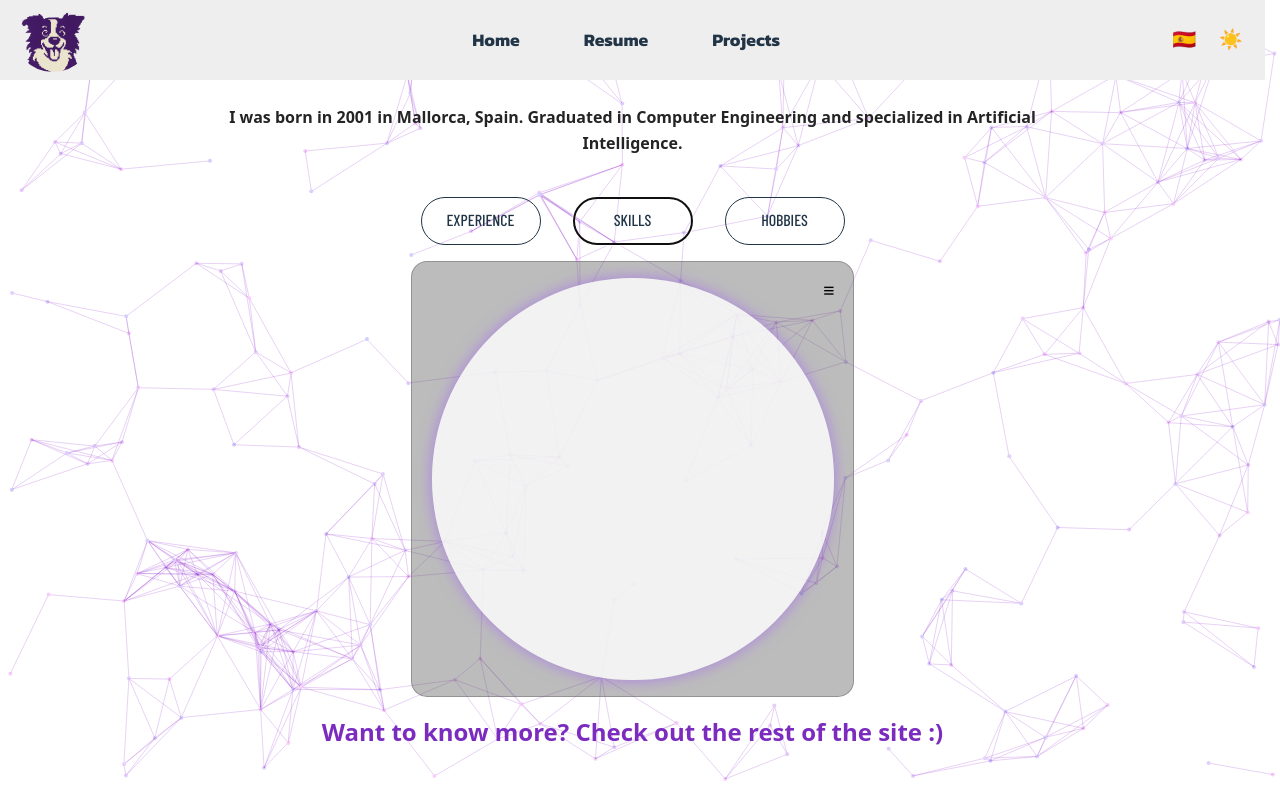
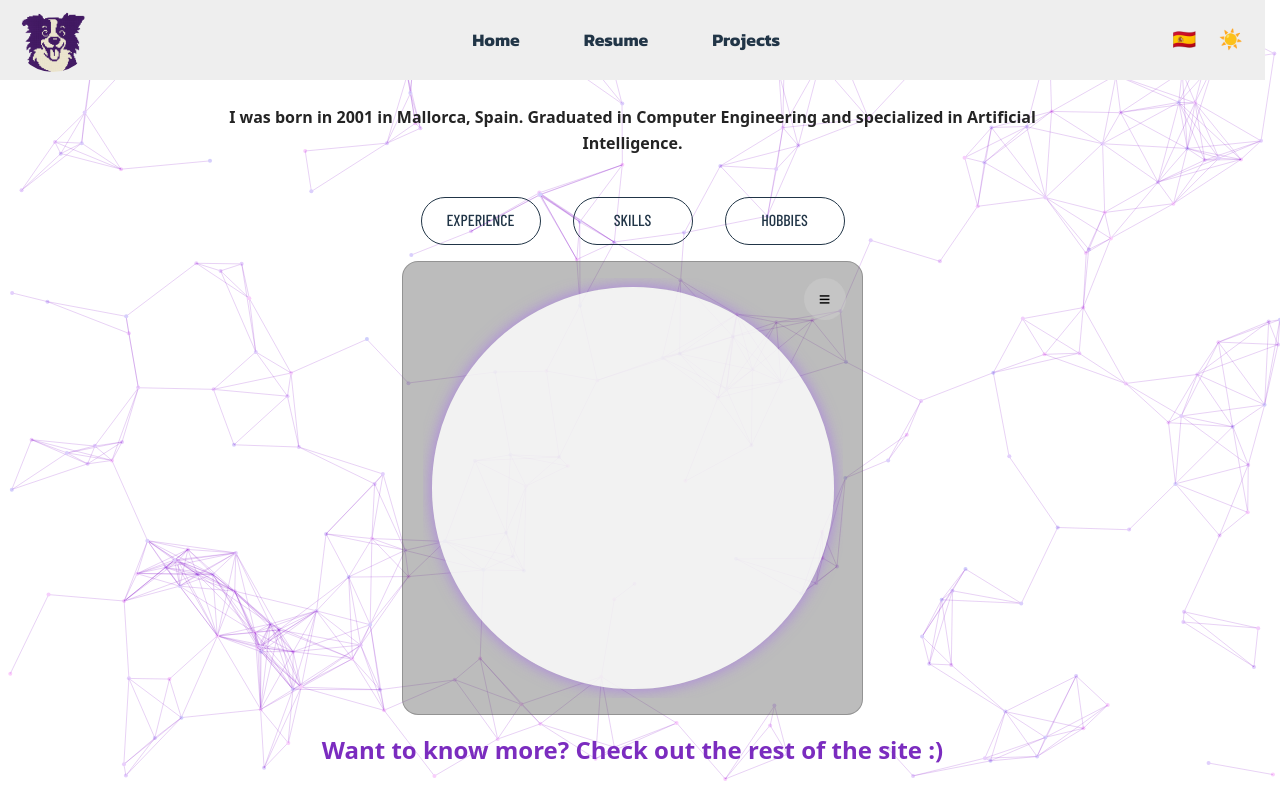
Before and after one commit to maribel95/portfolio, a React (Vite) app: page / in a window 1280 px wide. Both pictures are taken after a click on the button "SKILLS". Shown: the part 601-1401 px from the top of the page. Built offline with nearby package versions, Linux system fonts and the light colour scheme; a web font is replaced by a local one.

Commit message:
Button fixed.
Added some aesthetic details and now the button is completely functional.

```diff
--- a/src/components/Hero.tsx
+++ b/src/components/Hero.tsx
@@ -189,11 +189,12 @@ const Hero: React.FC = () => {
                       {/* pon aquí un icono SVG si lo prefieres */}
                     </button>
 
+                    <div className="skills-box">
                       {skillsMode === "sphere" ? (
                         <SkillsSphere visible />
                       ) : (
                         <ul className="skills-grid">
-                        {skillsList.map((tech) => (
+                          {skillsList.slice(0, 20).map((tech) => (
                             <li key={tech}>
                               <img src={`/logos/${tech}.png`} alt={tech} />
                               <span>{tech.toUpperCase()}</span>
@@ -201,6 +202,7 @@ const Hero: React.FC = () => {
                           ))}
                         </ul>
                       )}
+                    </div>
                   </>
                 )}
 
--- a/src/styles/Hero.scss
+++ b/src/styles/Hero.scss
@@ -13,6 +13,9 @@
   z-index: 1;
   position: relative;
   overflow: hidden;
+  display: flex;
+  justify-content: center;
+  align-items: center;
 
   .hero-flex {
     display: flex;
@@ -274,7 +277,8 @@
     width: 100%;
     max-height: 0;
     opacity: 0;
-    overflow: hidden;
+
+    overflow: visible;
     pointer-events: none;
     visibility: hidden; // 👈 esto es clave para ocultarlo completamente
     transform: translateY(-10px);
@@ -315,6 +319,16 @@
     }
   }
 
+  .skills-box {
+    position: relative;
+    width: var(--skills-box-size);
+    height: var(--skills-box-size);
+    display: flex;
+    justify-content: center;
+    align-items: center;
+    overflow: hidden; /* evita que la glow salga fuera */
+    position: relative; /* para que el grid herede el centrado */
+  }
   .skills-panel {
     @extend .panel-base;
     padding: 2rem;
@@ -327,26 +341,20 @@
     }
   }
   .skills-list-bg {
-    --gap: 2rem;
+    --gap-l: 1.2rem;
   }
 
   .skills-list-bg::before {
     content: "";
     position: absolute;
+    inset: var(--gap-l); /* mismo margen en los 4 lados */
+    border-radius: 12px;
+    background: var(--sphere-bg);
+    box-shadow: 0 0 8px 2px #a060ff;
+    opacity: 0.88;
+    z-index: -1;
+  }
 
-    /* deja un hueco uniforme alrededor */
-    top: var(--gap);
-    right: var(--gap);
-    bottom: var(--gap);
-    left: var(--gap);
-
-    background: var(--sphere-bg); /* fondo negro */
-    border-radius: 12px; /* esquinas redondeadas internas */
-    box-shadow: 0 0 8px 2px #a060ff; /* glow morado */
-    opacity: 0.85; /* ligera transparencia */
-    pointer-events: none; /* no intercepta clics */
-    z-index: -1; /* se queda detrás del grid */
-  }
   .hobbies-panel {
     @extend .experience-panel;
     &.visible {
@@ -355,73 +363,73 @@
   }
 
   /* el panel-base ya es position: relative; */
+  /* Botón esquina superior-derecha */
   .skills-toggle {
     position: absolute;
-    top: 0.4rem;
-    right: 0.4rem;
+    top: var(--gap-l); /* 1.2 rem */
+    right: var(--gap-l);
+    top: var(--gap-l, 1rem);
+    right: var(--gap-l, 1rem);
 
-    width: 2rem;
-    height: 2rem;
-    border: none;
+    width: 42px; /* área táctil recomendada ≥40×40 px  */
+    height: 42px;
+    border: 1px solid transparent;
+    display: flex;
+    align-items: center;
+    justify-content: center;
+
     border-radius: 50%;
-    font-size: 1.2rem; // si usas texto
-    backdrop-filter: blur(4px);
-    background: var(--layer-bg);
+
+    background: var(
+      --button-background
+    ); /* semitransp. válido en dark y light */
+    color: var(--button-color);
+
+    font-size: 1.25rem;
+
     cursor: pointer;
-    transition: transform 0.2s;
+
+    z-index: 5; /* por encima del pseudo ::before (-1) y del grid (0) */
 
     &:hover {
-      transform: scale(1.1);
+      transform: scale(1.08);
+    }
+    &:active {
+      transform: scale(0.94);
     }
   }
 
-  /* vista de lista */
   .skills-grid {
-    display: flex;
-    flex-wrap: wrap;
-    gap: 0.7rem 1.2rem;
-    padding: 1rem 0.5rem;
-    justify-content: center;
+    --cols: 5;
+    --cell: 66px; /* ← nuevo */
+    --gap: 16px;
+
+    display: grid;
+    grid-template-columns: repeat(var(--cols), var(--cell));
+    grid-auto-rows: var(--cell);
+    gap: var(--gap);
+    padding: var(--gap);
+    place-content: center;
 
     li {
-      list-style: none;
-      font-weight: 600;
-      font-size: 0.95rem;
-    }
-  }
-  .skills-grid {
-    --size: 72px; /* ajusta a tu gusto */
-    --cols: 5; /* columnas fijas */
-
-    display: grid;
-    grid-template-columns: repeat(var(--cols), 1fr);
-    grid-auto-rows: var(--size);
-    gap: 1rem;
-    padding: 1.2rem 0.8rem;
-    justify-items: center; /* centra cada celda */
-
-    li {
+      width: var(--cell);
+      height: var(--cell);
       display: flex;
       flex-direction: column;
       align-items: center;
       justify-content: center;
-      list-style: none;
-      font-size: 0.75rem;
+      font-size: 0.72rem; /* ya no se corta */
       font-weight: 600;
-      text-align: center;
-      width: var(--size);
-      height: var(--size);
 
       img {
         width: 100%;
-        height: 100%;
-        max-height: 48px; /* icono algo más pequeño que la celda */
+        height: 42px;
         object-fit: contain;
         margin-bottom: 0.2rem;
-        filter: drop-shadow(0 0 2px rgba(0, 0, 0, 0.25));
       }
     }
   }
+
   // Media queries para pantallas móviles
   @include respond(mobile) {
     padding: 2rem 1rem 0 1rem;
--- a/src/styles/base.scss
+++ b/src/styles/base.scss
@@ -5,6 +5,7 @@
 
 // 🎨 Estilos globales
 :root {
+  --skills-box-size: 420px;
   font-family: $font-family;
   line-height: 1.5;
   font-weight: 400;
@@ -55,6 +56,8 @@ body.theme-dark {
   --about-image-shadow: rgba(224, 224, 224, 0.9);
   --canvas-stroke-lines: rgba(155, 51, 202, 0.3);
   --canvas-particles: #aaaaaa;
+  --button-color: #ffffff;
+  --button-background: rgba(255, 255, 255, 0.08);
 }
 
 // Tema claro
@@ -84,6 +87,8 @@ body.theme-light {
   --about-image-shadow: rgba(118, 118, 118, 1);
   --canvas-stroke-lines: rgba(140, 31, 202, 0.2);
   --canvas-particles: #333333;
+  --button-color: #000;
+  --button-background: rgba(211, 211, 211, 0.4);
 }
 
 body {
@@ -141,28 +146,6 @@ h1 {
   line-height: 1.1;
 }
 
-// 🖱️ Botones
-button {
-  border-radius: $border-radius;
-  border: 1px solid transparent;
-  padding: 0.6em 1.2em;
-  font-size: 1em;
-  font-weight: 500;
-  font-family: inherit;
-  background-color: $background-dark;
-  cursor: pointer;
-  transition: border-color $transition-duration;
-}
-
-button:hover {
-  border-color: $secondary-color-hero;
-}
-
-button:focus,
-button:focus-visible {
-  outline: 4px auto -webkit-focus-ring-color;
-}
-
 // 🌗 Tema claro (opcional)
 @media (prefers-color-scheme: light) {
   :root {
```
Lines whose indentation alone changed are shown as unchanged.
